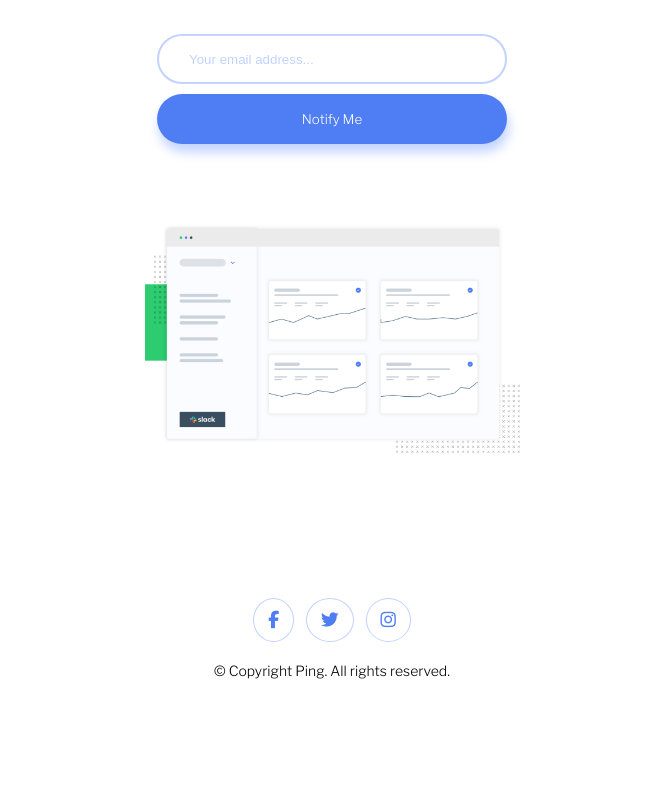
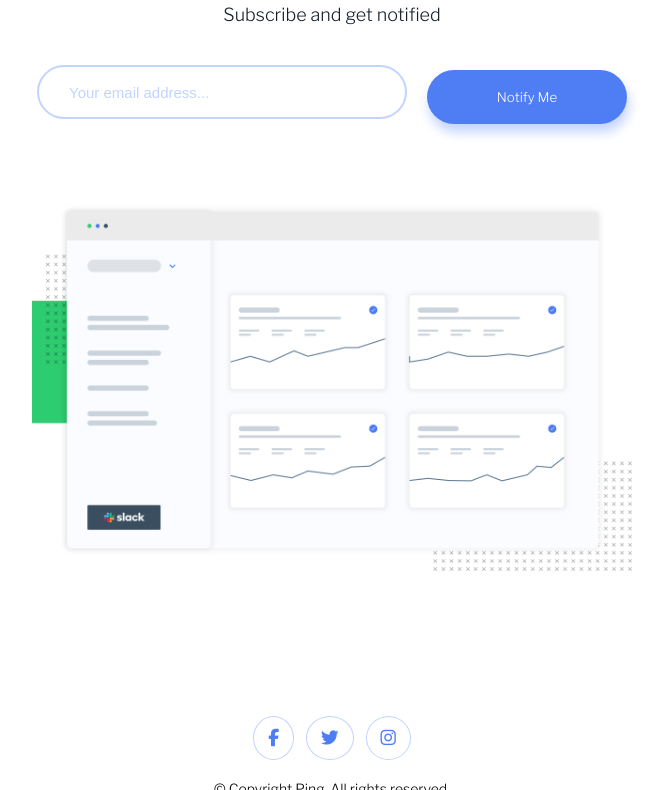
Before and after one commit to dyegohrq/ping-coming-soon-page-master, a plain HTML site: page index.html in a window 1280 px wide. Shown: the part 215-1005 px from the top of the page, without its empty margins (308-972 px from the left). Before the commit the page ends 894 px from the top, so only its background shows below. Drawn offline with nearby package versions, Linux system fonts and the light colour scheme.

Commit message:
Update style.css

```diff
--- a/style/style.css
+++ b/style/style.css
@@ -58,7 +58,7 @@ body {
     margin: 20px auto 35px auto;
     font-weight: 600;
     font-size: 16px;
-    color: rgb(118, 117, 117);
+    color: var(--Very-Dark-Blue);
 }
 
 #form {
@@ -165,3 +165,61 @@ footer p {
 .form-control.erro input {
     border-color: var(--Light-Red);
 }
+
+@media only screen and (min-width: 750px) {
+    .container {
+        min-width: 750px;
+        height: 100%;
+    }
+
+    .container h2{
+        font-size: 50px;
+    }
+
+    .container p {
+        font-size: 18px;
+        font-weight: 300;
+    }
+
+    #form{
+        width: 100%;
+    }
+
+    .form-control {
+        display: flex;
+        align-items: center;
+        justify-content: center;
+        flex-wrap: wrap;
+        position: relative;
+    }
+
+    .form-control input {
+        display: block;
+        width: 370px;
+        height: 54px;
+        margin-right: 20px;
+        font-size: 15px;
+    }
+
+    .form-control button {
+        width: 200px;
+        height: 54px;
+    }
+
+    .form-control.erro small{
+        display: flex;
+        text-align: center;
+        margin-top: 8px;
+        margin-bottom: 20px;
+        position: absolute;
+        bottom: -60%;
+        left: 15%;
+    }
+
+    .illustration {
+        display: block;
+        min-width: 600px;
+        margin-top: 80px;
+        margin-bottom: 150px;
+    }
+}
```
